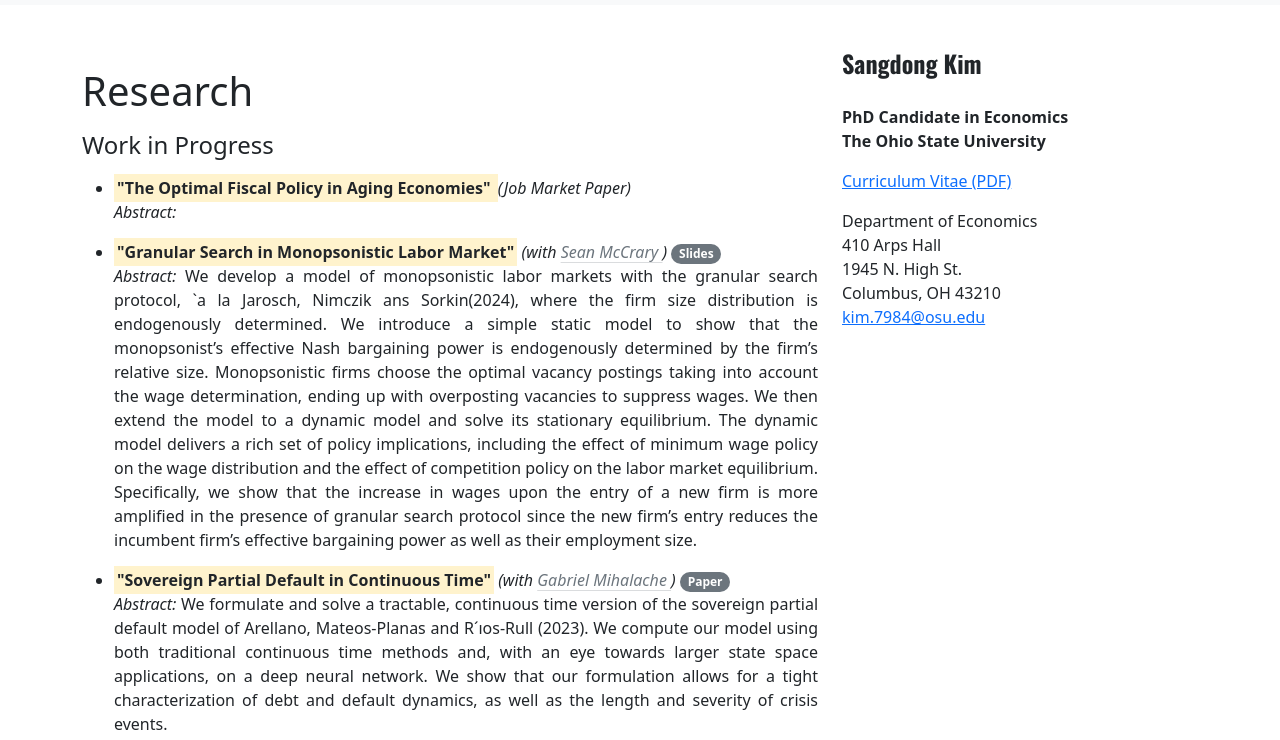
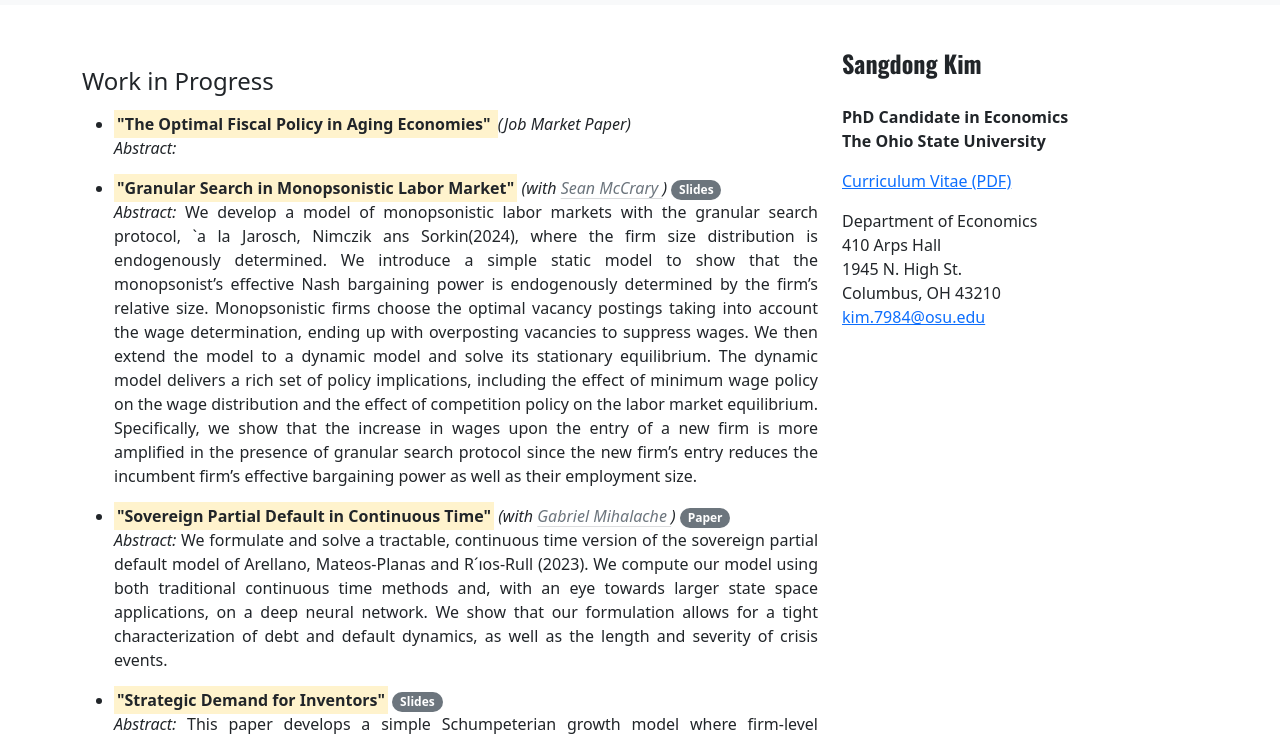
Before and after one commit to sangdongkim505/sangdongkim505.github.io, a plain HTML site: page research.html in a window 1280 px wide. Shown: the part 51-791 px from the top of the page. Drawn offline with nearby package versions, Linux system fonts and the light colour scheme.

Commit message:
Update research.html

```diff
--- a/research.html
+++ b/research.html
@@ -44,7 +44,7 @@
           <div class="col-md-8">
 
             <div style="margin-top:3%; margin-bottom:15%; font-size:medium;">
-            <p><h1 id="research"> Research </h1></p>
+<!--             <p><h1 id="research"> Research </h1></p> -->
 
             <p><h4> Work in Progress</h4></p>
 
```
